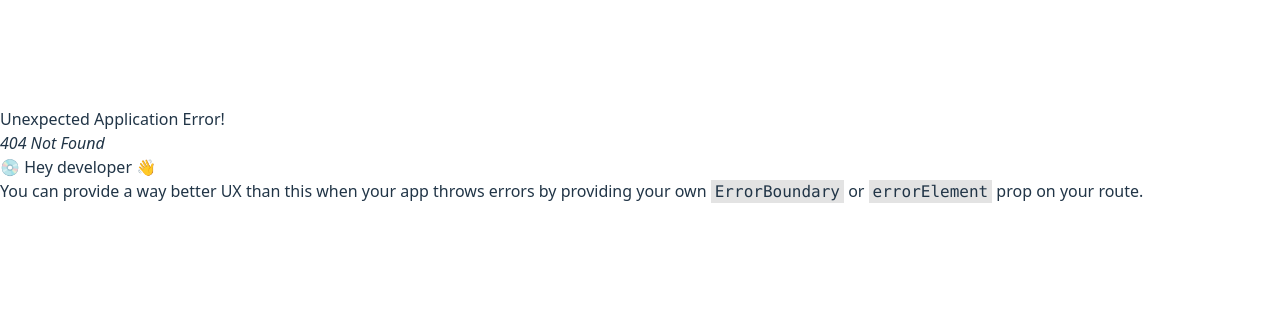
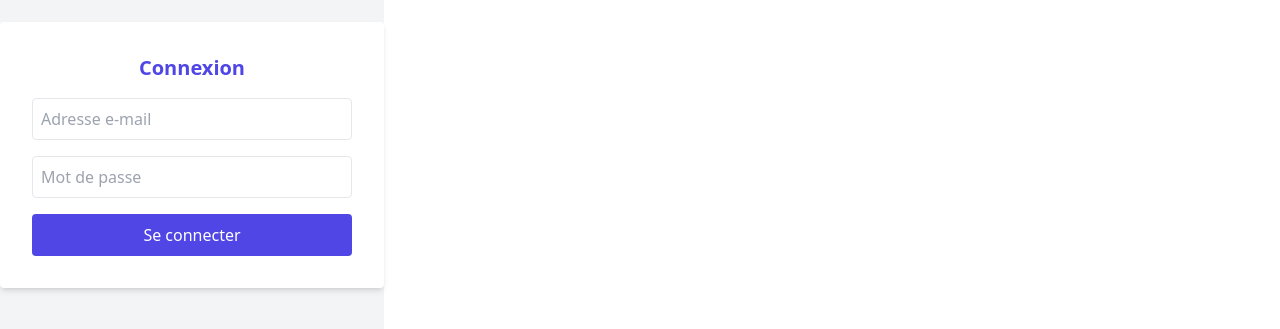
Before and after one commit to arnaud-rein/react-iot-project, a React (Vite) app: page /login in a window 1280 px wide. Before the commit this address had no page. Shown: the part 245-574 px from the top of the page. Built offline with nearby package versions, Linux system fonts and the light colour scheme.

Commit message:
ADD : Login page

```diff
--- a/src/main.tsx
+++ b/src/main.tsx
@@ -5,6 +5,7 @@
     RouterProvider,
 } from "react-router-dom";
 import "./index.css";
+import Login from "./pages/login";
 
 import { useState } from "react";
 
@@ -31,6 +32,10 @@
         path: "/",
         element: <Home />,
     },
+    {
+        path: "/login",
+        element: <Login />,
+    },
 ]);
 
 // Vérifie que l'élément root existe
--- /dev/null
+++ b/src/pages/login.tsx
@@ -0,0 +1,48 @@
+import { useState } from "react";
+
+export default function Login() {
+    const [email, setEmail] = useState("");
+    const [password, setPassword] = useState("");
+
+    const handleSubmit = (e: React.FormEvent) => {
+        e.preventDefault();
+        alert(`Tentative de login avec :\nEmail: ${email}\nPassword: ${password}`);
+        // 🔐 Ici, tu pourrais envoyer une requête à une API
+    };
+
+    return (
+        <div className="min-h-screen flex items-center justify-center bg-gray-100">
+            <form
+                onSubmit={handleSubmit}
+                className="bg-white p-8 rounded shadow-md w-full max-w-sm space-y-4"
+            >
+                <h1 className="text-xl font-bold text-center text-indigo-600">Connexion</h1>
+
+                <input
+                    type="email"
+                    value={email}
+                    onChange={(e) => setEmail(e.target.value)}
+                    placeholder="Adresse e-mail"
+                    className="w-full p-2 border rounded"
+                    required
+                />
+
+                <input
+                    type="password"
+                    value={password}
+                    onChange={(e) => setPassword(e.target.value)}
+                    placeholder="Mot de passe"
+                    className="w-full p-2 border rounded"
+                    required
+                />
+
+                <button
+                    type="submit"
+                    className="w-full bg-indigo-600 text-white py-2 px-4 rounded hover:bg-indigo-700"
+                >
+                    Se connecter
+                </button>
+            </form>
+        </div>
+    );
+}
```
